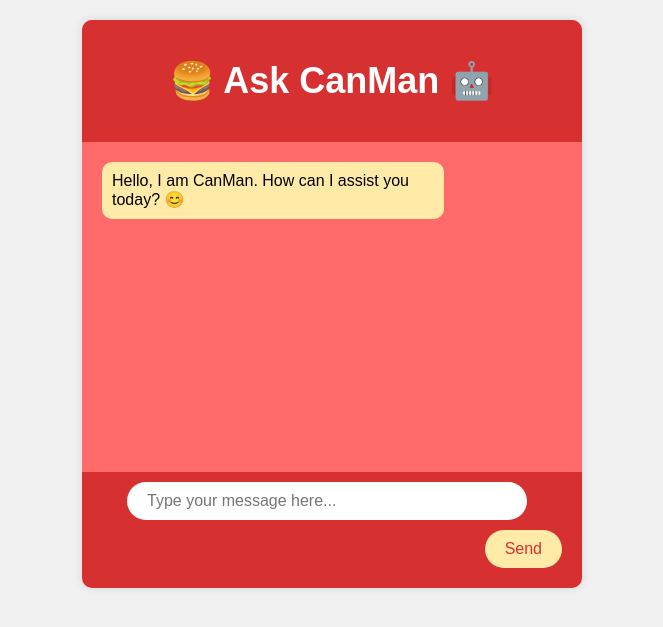
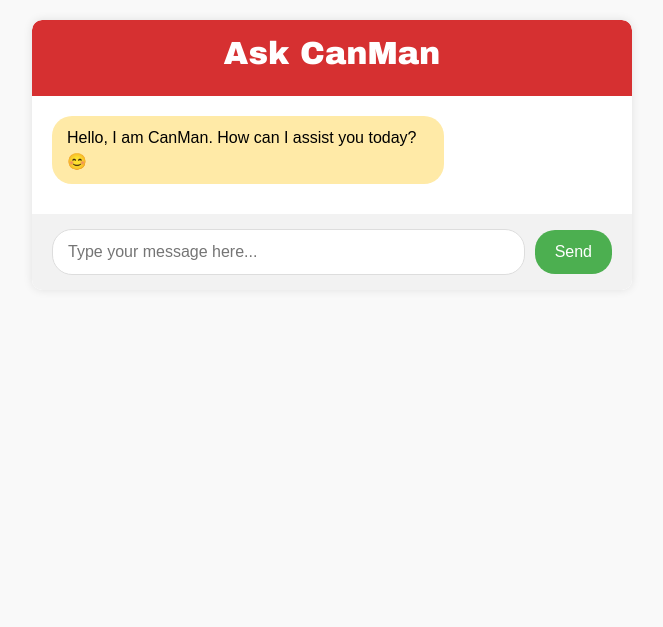
Before and after one commit to ketakiii3/AskCanMan, a Flask app: page /chatbot.html in a window 1280 px wide. Shown: the top 627 px of the page, without its empty margins (308-971 px from the left). Run offline with Flask 3, Linux system fonts and the light colour scheme; parts of the project's set-up code (start-up, migrations or seed data) failed here and were passed over; some libraries are stand-ins or nearby versions.

Commit message:
Update chatbot.html

```diff
--- a/templates/chatbot.html
+++ b/templates/chatbot.html
@@ -1,178 +1,156 @@
 <!DOCTYPE html>
-<html>
-  <title>CanMan</title>
+<html lang="en">
 <head>
   <meta charset="UTF-8">
   <meta name="viewport" content="width=device-width, initial-scale=1.0">
-    <link rel="icon" href="">
-    <script src="https://ajax.googleapis.com/ajax/libs/jquery/3.2.1/jquery.min.js"></script>
+  <title>CanMan Chat</title>
+  <!-- Add Bootstrap CSS -->
+  <link href="https://cdn.jsdelivr.net/npm/bootstrap@5.3.0-alpha1/dist/css/bootstrap.min.css" rel="stylesheet">
+
   <style>
     body {
       font-family: Arial, sans-serif;
       margin: 0;
       padding: 0;
-        background-color: #f0f0f0;
+      background-color: #f9f9f9;
     }
+
     .chat-container {
-        max-width: 500px;
+      max-width: 600px;
       margin: 20px auto;
-        background-color: #ff6b6b;
+      background-color: #fff;
       border-radius: 10px;
       box-shadow: 0 0 10px rgba(0, 0, 0, 0.1);
       overflow: hidden;
     }
+
     .chat-header {
       background-color: #d63031;
       color: #fff;
-        padding: 10px;
+      padding: 15px 20px;
       text-align: center;
-        font-size: 24px;
+      border-top-left-radius: 10px;
+      border-top-right-radius: 10px;
+      font-family: 'Arial Black', sans-serif; /* Change font to Arial Black */
     }
+
     .chat-body {
       padding: 20px;
-        height: 250px;
-        overflow-y: scroll;
+      max-height: 300px;
+      overflow-y: auto;
     }
-    .chat-message {
-        margin-bottom: 20px;
+
+    .message-container {
+      overflow: auto;
     }
-    .user-message {
-        text-align: right;
+
+    .message-text {
+      padding: 10px 15px;
+      margin-bottom: 10px; /* Add margin bottom for spacing */
+      border-radius: 20px;
+      max-width: 70%;
+      word-wrap: break-word;
     }
-    .bot-message {
-        text-align: left;
-    }
-    .message-text {
-        padding: 10px;
-        border-radius: 10px;
-        max-width: 70%;
-        display: inline-block;
-    }
+
     .user-message .message-text {
       background-color: #0984e3;
       color: #fff;
+      float: right;
     }
+
     .bot-message .message-text {
       background-color: #ffeaa7;
       color: #000;
+      float: left;
+      animation: slideIn 0.5s ease; /* Add animation for bot replies */
     }
+
+    @keyframes slideIn {
+      from {
+        opacity: 0;
+        transform: translateY(-20px);
+      }
+      to {
+        opacity: 1;
+        transform: translateY(0);
+      }
+    }
+
     .chat-input-container {
-        padding: 10px;
-        background-color: #d63031;
+      padding: 15px 20px;
+      background-color: #f2f2f2;
       border-bottom-left-radius: 10px;
       border-bottom-right-radius: 10px;
-        text-align: center;
+      display: flex;
+      align-items: center;
     }
+
     .chat-input {
-        width: calc(100% - 80px);
-        margin-right: 10px;
-        border: none;
+      flex: 1;
+      border: 1px solid #ddd;
       border-radius: 20px;
-        padding: 10px 20px;
-        box-sizing: border-box;
+      padding: 10px 15px;
       font-size: 16px;
+      outline: none;
     }
+
     .send-button {
-      background-color: #ffeaa7; /* Yellow button */
-          color: #d63031; /* Dark red text color */
+      background-color: #4CAF50; /* Green color */
+      color: #fff;
       border: none;
       border-radius: 20px;
       padding: 10px 20px;
       font-size: 16px;
       cursor: pointer;
-          transition: background-color 0.3s;
-          display: block; /* Adjusted to display as block element */
-          margin: 10px auto; /* Centered horizontally */
-          margin-right: 10px;
+      transition: background-color 0.3s, transform 0.3s; /* Add transition for button */
+      margin-left: 10px;
     }
+
     .send-button:hover {
-          background-color: #f6e58d; /* Lighter yellow on hover */
+      background-color: #45a049; /* Darker green on hover */
+      transform: scale(1.05); /* Add scaling effect on hover */
     }
+
+    /* Typing animation */
+    @keyframes typing {
+      0% { width: 0; }
+      50% { width: 100%; }
+      100% { width: 0; }
+    }
+
+    .typing-indicator {
+      display: inline-block;
+      overflow: hidden;
+      width: 0;
+      animation: typing 1s infinite;
+      animation-timing-function: linear;
+      font-size: 35px; /* Make the dots smaller */
+      color: #000; /* Change dot color to black */
+    }
+
   </style>
 </head>
+<body>
+
 <div class="chat-container">
   <div class="chat-header">
-        <h2>🍔 Ask CanMan 🤖</h2>
+    <h2>Ask CanMan</h2>
   </div>
   <div class="chat-body" id="chatbox">
+    <div class="message-container">
       <div class="bot-message">
-            <div class="message-text"> Hello, I am CanMan. How can I assist you today? 😊</div>
+        <div class="message-text">Hello, I am CanMan. How can I assist you today? 😊</div>
       </div>
     </div>
-    <div class="chat-container">
-      <!-- ... -->
-      <div id="userInput"></div> <!-- Add this line -->
   </div>
   <div class="chat-input-container">
-        <input type="text" class="chat-input" id="nameInput" placeholder="Type your message here...">
+    <input type="text" class="chat-input" id="nameInput" placeholder="Type your message here..." onkeypress="handleKeyPress(event)">
     <button class="send-button" onclick="getBotResponse()">Send</button>
   </div>
 </div>
 
-
-
+<script src="https://ajax.googleapis.com/ajax/libs/jquery/3.6.0/jquery.min.js"></script>
 <script>
-/*
-        function getBotResponse() {
-          var rawText = $("#nameInput").val();
-          var userHtml = '<div class="user-message"><div class="message-text">' + rawText + '</div></div>';
-          $("#nameInput").val("");
-          $("#chatbox").append(userHtml);
-          document
-            .getElementById("userInput")
-            .scrollIntoView({ block: "start", behavior: "smooth" });
-          $.get("/get", { msg: rawText }).done(function(data) {
-            var botHtml = '<div class="bot-message"><div class="message-text">' + data + '</div></div>';
-            $("#chatbox").append(botHtml);
-            document.getElementById("chatbox").scrollTop = document.getElementById("chatbox").scrollHeight;
-          });
-
-        }
-
-        $("#send").click(function() {
-          getBotResponse();
-        });
-
-        $("#nameInput").keypress(function(e) {
-          if (e.which == 13) {
-            getBotResponse();
-          }
-        }
-        );
-
-  function getBotResponse() {
-    var rawText = $("#nameInput").val();
-    var userHtml = '<div class="user-message"><div class="message-text">' + rawText + '</div></div>';
-    $("#nameInput").val("");
-    $("#chatbox").append(userHtml);
-    document.getElementById("userInput").scrollIntoView({ block: "start", behavior: "smooth" });
-
-    $.ajax({
-      type: "POST", // Use POST instead of GET
-      url: "/get", // Assuming '/get' is the correct route
-      data: { msg: rawText }, // Send the message as part of the request body
-      success: function(data) {
-        var botHtml = '<div class="bot-message"><div class="message-text">' + data + '</div></div>';
-        $("#chatbox").append(botHtml);
-        document.getElementById("chatbox").scrollTop = document.getElementById("chatbox").scrollHeight;
-      },
-      error: function(xhr, status, error) {
-        console.log("Error:", error);
-      }
-    });
-  }
-
-  $("#send").click(function() {
-    getBotResponse();
-  });
-
-  $("#nameInput").keypress(function(e) {
-    if (e.which == 13) {
-      getBotResponse();
-    }
-  });
-  */
-
   function getBotResponse() {
     console.log("getBotResponse function called");
 
@@ -190,7 +168,7 @@
       data: { msg: rawText },
       success: function(data) {
         console.log("Received response from server:", data);
-        var botHtml = '<div class="bot-message"><div class="message-text">' + data + '</div></div>';
+        var botHtml = '<div class="message-container"><div class="bot-message"><div class="message-text">' + data + '</div></div></div>';
         $("#chatbox").append(botHtml);
         document.getElementById("chatbox").scrollTop = document.getElementById("chatbox").scrollHeight;
       },
@@ -200,17 +178,12 @@
     });
   }
 
-  $("#send").click(function() {
-    getBotResponse();
-  });
+  function handleKeyPress(event) {
+    if (event.keyCode === 13) { // Check if the key pressed is Enter
+      getBotResponse(); // Call the getBotResponse function
+    }
+  }
+</script>
 
-  $("#nameInput").keypress(function(e) {
-    if (e.which == 13) {
-      getBotResponse();
-    }
-  });
-
-</script>
-</div>
 </body>
 </html>
```
Lines whose indentation alone changed are shown as unchanged.
